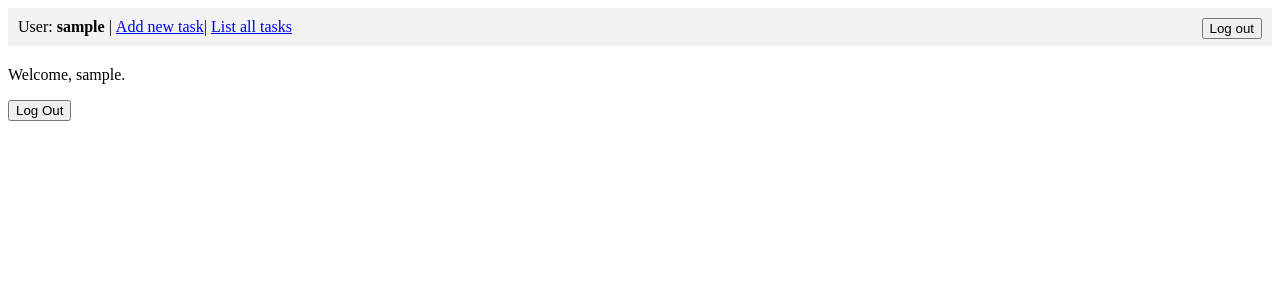
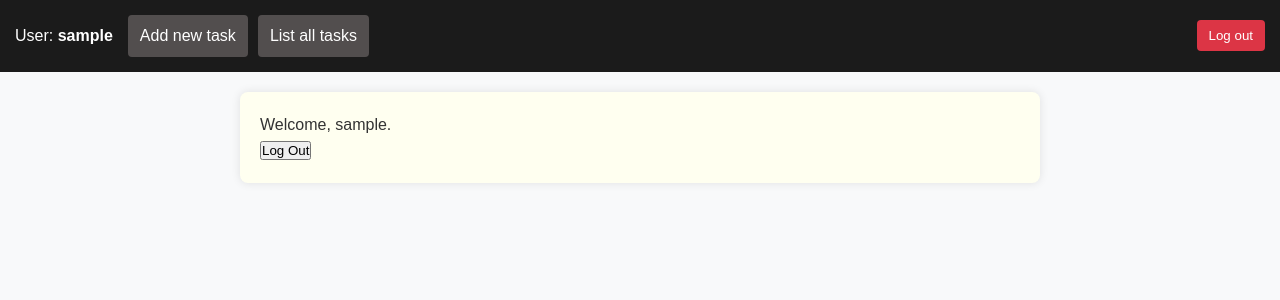
Before and after one commit to MaciejPJ/To-do-list, a Django app: page / in a window 1280 px wide. Shown: the top 300 px of the page. Run offline with Django 5.2, Linux system fonts and the light colour scheme; the visitor is signed in with stand-in values (Sample User, id 1).

Commit message:
Added styling in base.html

```diff
--- a/django_project/settings.py
+++ b/django_project/settings.py
@@ -119,6 +119,7 @@ USE_TZ = True
 # https://docs.djangoproject.com/en/5.0/howto/static-files/
 
 STATIC_URL = "static/"
+STATICFILES_DIRS = [BASE_DIR / "static"]
 
 # Default primary key field type
 # https://docs.djangoproject.com/en/5.0/ref/settings/#default-auto-field
--- /dev/null
+++ b/static/css/style.css
@@ -0,0 +1,80 @@
+:root {
+    --button-color: rgb(82, 78, 78)
+}
+
+/* Reset default browswer styles */
+* {
+    margin: 0;
+    padding: 0;
+    box-sizing: border-box;
+}
+
+/* Body style */
+body {
+    font-family: Arial, sans-serif;
+    background-color: #f8f9fa;
+    color: #333;
+    line-height: 1.6;
+}
+
+header {
+    background: #1b1b1b;
+    color: white;
+    padding: 15px;
+    display: flex;
+    justify-content: space-between;
+    align-items: center;
+}
+
+.header-left {
+    display: flex;
+    align-items: center;
+    gap: 15px;
+}
+
+.header-links {
+    display: flex;
+    gap: 10px; /* Odstęp między linkami */
+}
+
+/* Buttons related to tasks */
+header a {
+    background: var(--button-color);
+    color: white;
+    border: none;
+    padding: 8px 12px;
+    cursor: pointer;
+    border-radius: 4px;
+    text-decoration: none;
+}
+
+header a:hover{
+    background: rgb(51, 51, 51);
+}
+
+header form {
+    display: inline;
+}
+ /* Log out button */
+header button {
+    background: #dc3545;
+    color: white;
+    border: none;
+    padding: 8px 12px;
+    cursor: pointer;
+    border-radius: 4px;
+}
+
+header button:hover {
+    background: #c82333;
+}
+
+/* Main content */
+main {
+    max-width: 800px;
+    margin: 20px auto;
+    background: ivory;
+    padding: 20px;
+    box-shadow: 0 0 10px rgba(0, 0, 0, 0.1);
+    border-radius: 8px;
+}
--- a/templates/base.html
+++ b/templates/base.html
@@ -1,19 +1,25 @@
+{% load static %}
 <!DOCTYPE html>
 <html>
   <head>
+    <link rel="stylesheet" type="text/css" href="{% static 'css/style.css' %}">
     <meta charset="utf-8">
     <title>{% block title %}To-Do List{% endblock title %}</title>
   </head>
   <body>
-    <header style="padding: 10px; background-color: #f2f2f2; margin-bottom: 20px;">
+    <header>
       {% if user.is_authenticated %}
-        <span>User: <strong>{{ user.username }}</strong></span> |
-        <form method="post" action="{% url 'logout' %}" style="float: right;">
+      <div class="header-left">
+        <span>User: <strong>{{ user.username }}</strong></span>
+        <div class="header-links">
+          <a href="{% url 'task_new' %}">Add new task</a>
+          <a href="{% url 'task_list' %}">List all tasks</a>
+        </div>
+      </div>
+        <form method="post" action="{% url 'logout' %}">
           {% csrf_token %}
           <button type="submit">Log out</button>
         </form>
-        <a href="{% url 'task_new' %}">Add new task</a>|
-        <a href="{% url 'task_list' %}">List all tasks</a>
       {% else %}
         <span>You are not logged in</span> |
         <a href="{% url 'login' %}">Log in</a>
```
